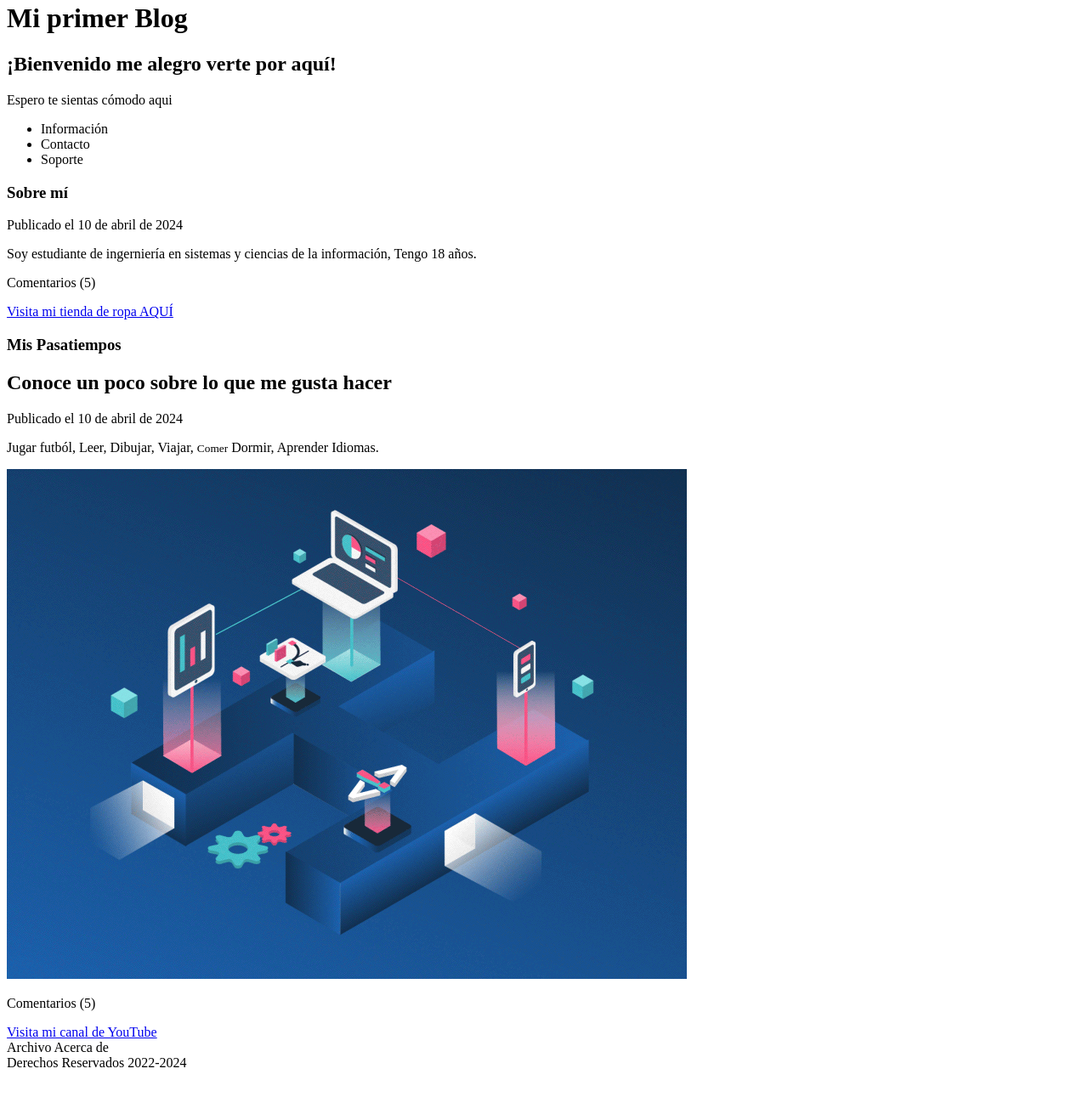
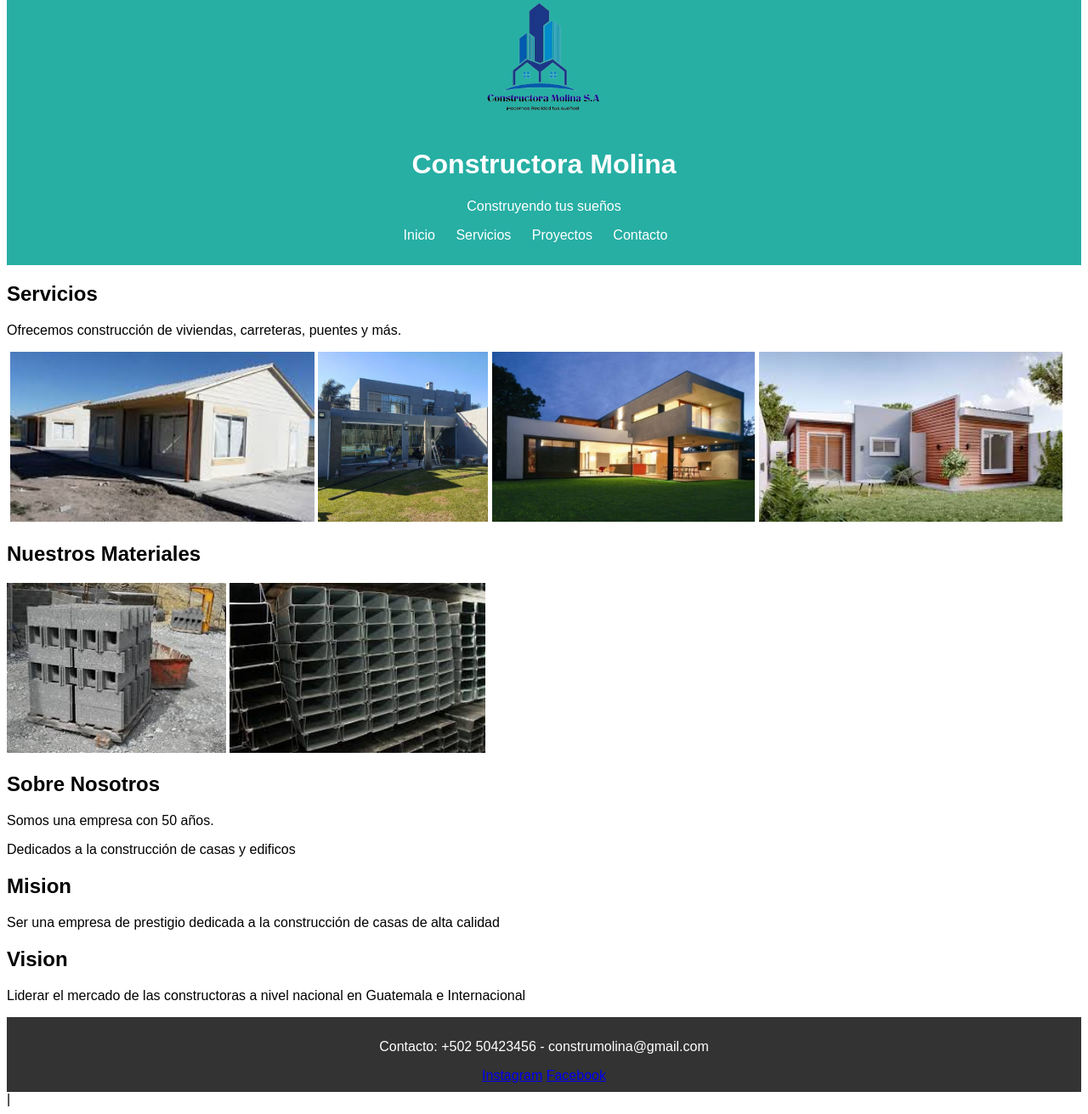
Before and after one commit to molip66/Tarea-HTML, a plain HTML site: page index.html in a window 1280 px wide. Shown: the part 18-1329 px from the top of the page at 85% size. Before the commit the page ends 1286 px from the top, so only its background shows below. Drawn offline with Linux system fonts and the light colour scheme.

Commit message:
Add files via upload

```diff
--- a/index.html
+++ b/index.html
@@ -1,64 +1,56 @@
-<!DOCTYPE HTML>
-<html lang="es"></html>
+<!DOCTYPE html>
+<html lang="es">
 <head>
-    <meta charset="utf-8">
-    <title>Blog de Dani</title>
-    <meta name="description" content="Este es mi primer Blog ">
-    <meta name="author" content="Daniel Molina Sistemas A">
-    <meta name="keywords" content="Primeros pasos en HTML">
+    <meta charset="UTF-8">
+    <meta name="viewport" content="width=device-width, initial-scale=1.0">
+    <title>Constructora Andina</title>
+    <link rel="stylesheet" href="style.css">
 </head>
-<Body>
+<body>
     <header>
-<H1>Mi primer Blog</H1>
-</header>
-<H2>¡Bienvenido me alegro verte por aquí!</H2>
-<p>Espero te sientas cómodo aqui</p>
+        <img src="Construction_company_logo_Realestate_Company_-_Hecho_con_PosterMyWall-removebg-preview.png" alt="Logo Constructora Molina" height="150 ">
+        <h1>Constructora Molina</h1>
+        <p>Construyendo tus sueños</p>
         <nav>
             <ul>
-    <li>Información</li>
-    <li>Contacto</li>
-    <li>Soporte</li>
+                <li><a href="#inicio">Inicio</a></li>
+                <li><a href="#servicios">Servicios</a></li>
+                <li><a href="#proyectos">Proyectos</a></li>
+                <li><a href="#contacto">Contacto</a></li>
             </ul>
         </nav>
-<section>
-
-	</style>
-	<article>
-		<h1>Sobre mí</h1>
-        <time datetime="10-04-2024">Publicado el 10 de abril de 2024</time>
-        <P>Soy estudiante de ingerniería en sistemas y ciencias de la información,
-            Tengo 18 años.</P>
-            <footer>
-                <p>Comentarios (5)</p>
-            </footer>
-            <adress>
-                <a href="https://www.otakustoreshop.com/">Visita mi tienda de ropa AQUÍ</a>
-            </adress>
-
-        </article>
-<article>
-<hgroup>
-    <h1>Mis Pasatiempos</h1>
-    <h2>Conoce un poco sobre lo que me gusta hacer</h2>
-</hgroup>
-<time datetime="10-04-2024">Publicado el 10 de abril de 2024</time>
-<P>Jugar futból, Leer, Dibujar, Viajar, <small>Comer</small> Dormir, Aprender Idiomas.</P>
-<img src="dribbble-shot_6__800x600.gif"
-<footer>
-    <p>Comentarios (5)</p>
-<adress>
-    <a href=https://www.youtube.com/channel/UCej09MrsQSR3OxyWbiMZtWg>Visita mi canal de YouTube</a>
-</adress>
-
-</footer>
-</article>
+    </header>
+    <main>
+        <section id="servicios">
+            <h2>Servicios</h2>
+            <p>Ofrecemos construcción de viviendas, carreteras, puentes y más.</p>
+            <img src=""
+            <!-- Galería de imágenes aquí -->
+            <img src="1.jpeg" height="200"> <img src="2.jpg" height="200">
+            <img src="3.jpg" height="200"> <img src="4.jpeg" height="200">
+        </section>
+        <section id="flota">
+            <h2>Nuestros Materiales</h2>
+            <!-- Galería de materiales aquí -->
+            <img src="BLOCK.jpeg" height="200">
+            <img src="costanera.jpeg" height="200">
+        </section>
+        <section id="acerca-de">
+            <h2>Sobre Nosotros</h2>
+            <p>Somos una empresa con 50 años.</p>
+            <P>Dedicados a la construcción de casas y edificos</P>
+            <h1>Mision</h1>
+            <P>Ser una empresa de prestigio dedicada a la construcción de casas de alta calidad</P>
+            <h1>Vision</h1>
+            <p>Liderar el mercado de las constructoras a nivel nacional en Guatemala e Internacional</p>
 
         </section>
-<aside>
-    Archivo
-    Acerca de
-</aside>
+    </main>
     <footer>
-    Derechos Reservados 2022-2024
+        <p>Contacto: +502 50423456 - construmolina@gmail.com</p>
+        <!-- Enlaces a redes sociales aquí -->
+        <a href="https://Instagram.com">Instagram</a>
+        <a href="https://Facebook">Facebook</a>
     </footer>
 </body>
+</html>|
--- /dev/null
+++ b/style.css
@@ -0,0 +1,33 @@
+/* estilos.css */
+body {
+    font-family: Arial, sans-serif;
+}
+
+header {
+    background-color: #27afa4;
+    color: white;
+    padding: 10px 0;
+    text-align: center;
+}
+
+nav ul {
+    list-style: none;
+    padding: 0;
+}
+
+nav ul li {
+    display: inline;
+    margin-right: 20px;
+}
+
+nav ul li a {
+    color: white;
+    text-decoration: none;
+}
+
+footer {
+    background-color: #333;
+    color: white;
+    text-align: center;
+    padding: 10px 0;
+}
```
Also changed, not shown: 1.jpeg (added), 2.jpg (added), 3.jpg (added), 4.jpeg (added), BLOCK.jpeg (added), Construction_company_logo_Realestate_Company_-_Hecho_con_PosterMyWall-removebg-preview.png (added), costanera.jpeg (added). Lines whose indentation alone changed are shown as unchanged.
